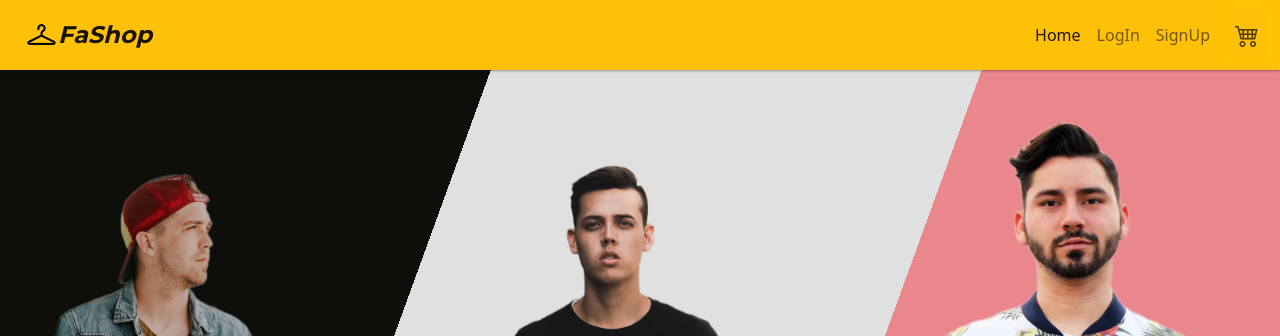
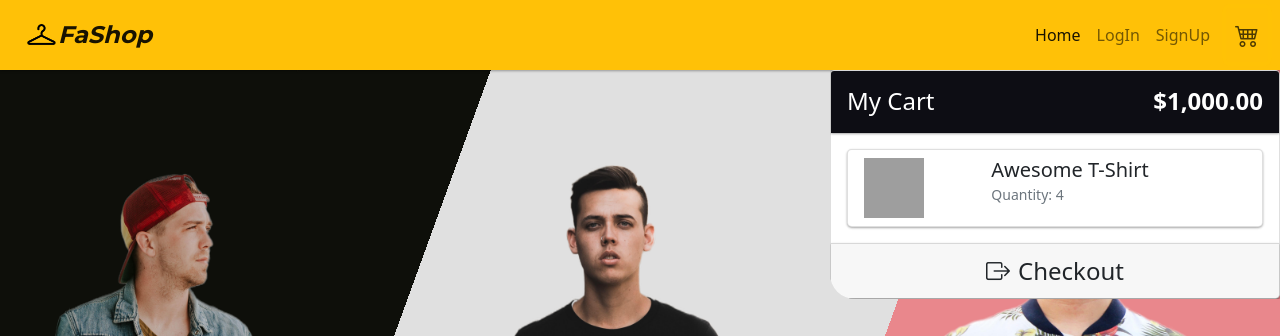
Before and after one commit to abdulsamad/shopper-ave, a Gatsby site in the folder client/: page / in a window 1280 px wide. Both pictures are taken after a click on the button 1247 px from the left and 35 px from the top of the page. Shown: the top 336 px of the page. Built offline with nearby package versions, Linux system fonts and the light colour scheme; Gatsby itself is replaced by a stand-in of ours; no server answers; grey boxes are pictures that could not be loaded.

Commit message:
:construction: Added cart component

```diff
--- /dev/null
+++ b/client/src/components/layout/cart.js
@@ -0,0 +1,56 @@
+import React from "react";
+import PropTypes from "prop-types";
+
+const Cart = ({ cartToggle }) => {
+  return (
+    <section
+      className={`cart position-fixed overflow-hidden ${
+        cartToggle ? "cart__in-anim" : "cart__out-anim"
+      }`}>
+      <div className="card rounded-3 shadow" style={{ width: 450 }}>
+        <header className="card-header bg-dark text-white p-3 shadow-sm">
+          <div className="d-flex justify-content-between align-items-center">
+            <h5 className="mb-0 fs-4">My Cart</h5>
+            <h6 className="mb-0 fs-4 fw-bold">
+              {new Intl.NumberFormat("en-US", {
+                style: "currency",
+                currency: "USD",
+              }).format(1000)}
+            </h6>
+          </div>
+        </header>
+        <div className="card-body px-3">
+          <ul className="list-group">
+            <li className="list-group-item shadow-sm rounded-3">
+              <div className="row g-0">
+                <div className="col-4">
+                  <img src="https://picsum.photos/60" alt="product" />
+                </div>
+                <div className="col-8">
+                  <div className="card-body p-0">
+                    <h5 className="card-title mb-0">Awesome T-Shirt</h5>
+                    <p className="card-text">
+                      <small className="text-muted">Quantity: {4}</small>
+                    </p>
+                  </div>
+                </div>
+              </div>
+            </li>
+          </ul>
+        </div>
+        <footer className="card-footer p-0 shadow-sm">
+          <button className="btn w-100 p-2 fs-4">
+            <i className="bi bi-box-arrow-right me-2" />
+            Checkout
+          </button>
+        </footer>
+      </div>
+    </section>
+  );
+};
+
+Cart.propTypes = {
+  cartToggle: PropTypes.bool.isRequired,
+};
+
+export default Cart;
--- a/client/src/components/layout/header.js
+++ b/client/src/components/layout/header.js
@@ -1,12 +1,14 @@
-import * as React from "react";
+import React, { useState } from "react";
 import PropTypes from "prop-types";
 import { Link } from "gatsby";
 import { StaticImage } from "gatsby-plugin-image";
 import { navigate } from "gatsby";
 
 import { isAuthenticated, signOut } from "../../auth";
+import Cart from "./cart";
 
 const Header = ({ siteTitle }) => {
+  const [cartToggle, setCartToggle] = useState(false);
   const { user } = isAuthenticated();
 
   const isLoggedIn = (
@@ -39,6 +41,7 @@ const Header = ({ siteTitle }) => {
   );
 
   return (
+    <>
       <nav className="navbar navbar-expand-lg navbar-light bg-primary shadow-sm fixed-top">
         <div className="container-fluid">
           <button className="navbar-brand btn btn-link d-inline-flex align-items-center fw-bold fs-4 brand-logo-font">
@@ -84,7 +87,10 @@ const Header = ({ siteTitle }) => {
               )}
               {user?.role === 1 && (
                 <li className="nav-item">
-                <Link className="nav-link" activeClassName="active" to="/admin">
+                  <Link
+                    className="nav-link"
+                    activeClassName="active"
+                    to="/admin">
                     Admin Dashboard
                   </Link>
                 </li>
@@ -92,7 +98,10 @@ const Header = ({ siteTitle }) => {
               {!user && isNotLoggedIn}
               {user && isLoggedIn}
               <li className="nav-item ms-2">
-              <button type="button" className="nav-link btn">
+                <button
+                  type="button"
+                  className="nav-link btn"
+                  onClick={() => setCartToggle((prevState) => !prevState)}>
                   <span className="d-lg-none">Cart</span>{" "}
                   <i className="bi bi-cart4 fs-4" />
                 </button>
@@ -101,6 +110,8 @@ const Header = ({ siteTitle }) => {
           </div>
         </div>
       </nav>
+      <Cart cartToggle={cartToggle} />
+    </>
   );
 };
 
--- a/client/src/scss/_custom.scss
+++ b/client/src/scss/_custom.scss
@@ -122,3 +122,45 @@ $carousel-height: calc(80vh - #{$navbar-height});
     height: 287px;
   }
 }
+
+/* Cart */
+.cart {
+  top: $navbar-height;
+  right: 0;
+  z-index: 1030;
+  border-bottom-left-radius: 25px;
+  transition: 0.3s ease;
+  transform-origin: top right;
+
+  &__in-anim {
+    animation: cart-in-anim 0.3s ease both;
+  }
+
+  &__out-anim {
+    animation: cart-out-anim 0.3s ease both;
+  }
+}
+
+@keyframes cart-in-anim {
+  from {
+    opacity: 0;
+    transform: scale(0.8);
+  }
+  to {
+    opacity: 1;
+    display: block;
+    transform: scale(1);
+  }
+}
+
+@keyframes cart-out-anim {
+  from {
+    opacity: 1;
+    transform: scale(1);
+  }
+  to {
+    opacity: 0;
+    display: none;
+    transform: scale(0.8);
+  }
+}
```
Lines whose indentation alone changed are shown as unchanged.
